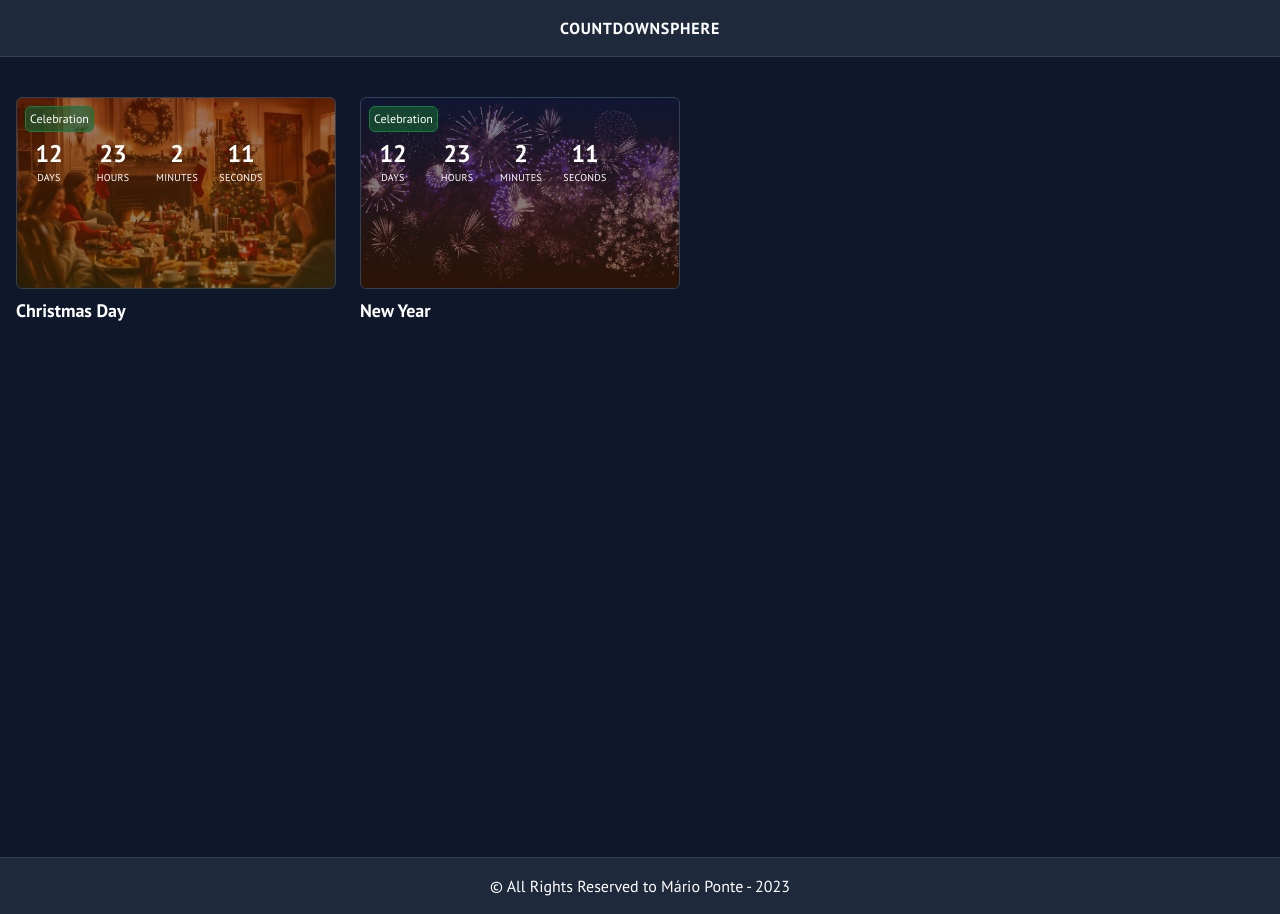
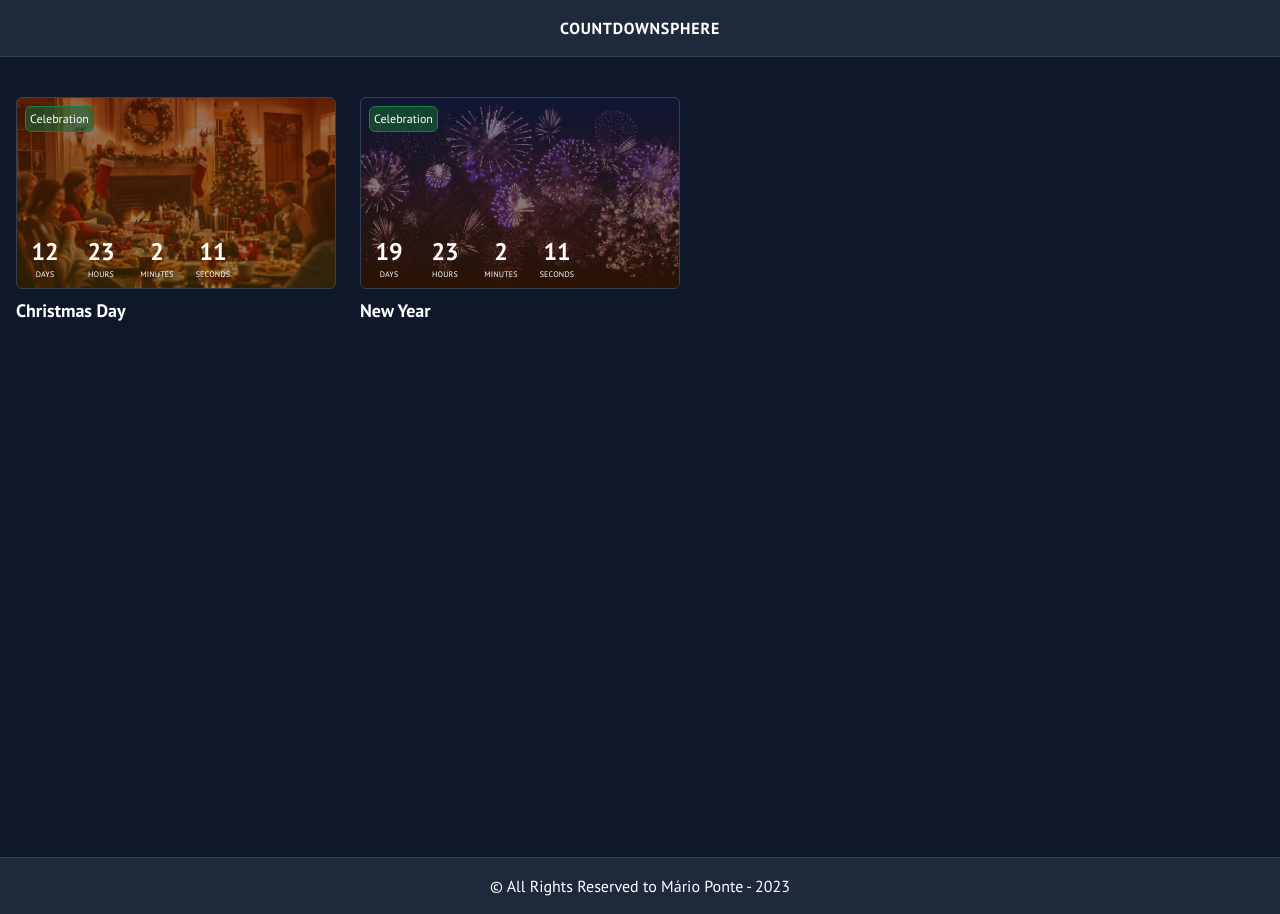
Before and after one commit to MarioPonte/CountdownSphere, a Next.js app: page / in a window 1280 px wide. Built offline with nearby package versions, Linux system fonts and the light colour scheme.

Commit message:
finishing MiniCountdown component

```diff
--- a/app/components/MiniCountdown.tsx
+++ b/app/components/MiniCountdown.tsx
@@ -12,38 +12,38 @@ const Countdown: React.FC<CountdownProps> = ({ days, hours, minutes, seconds, me
 
     return (
         <div className="flex mt-10 select-none">
-            <div className={`${days === 0 && "hidden"} w-16`}>
+            <div className={`${days === 0 && "hidden"} w-14`}>
                 <div className="text-2xl font-bold">
                     {days}
                 </div>
-                <div className="text-[10px] uppercase tracking-wide">
+                <div className="text-[8px] uppercase tracking-wide">
                     Days
                 </div>
             </div>
 
-            <div className={`${(days === 0 && hours === 0) && "hidden"} w-16`}>
+            <div className={`${(days === 0 && hours === 0) && "hidden"} w-14`}>
                 <div className="text-2xl font-bold">
                     {hours}
                 </div>
-                <div className="text-[10px] uppercase tracking-wide">
+                <div className="text-[8px] uppercase tracking-wide">
                     Hours
                 </div>
             </div>
 
-            <div className={`${(days === 0 && hours === 0 && minutes === 0) && "hidden"} w-16`}>
+            <div className={`${(days === 0 && hours === 0 && minutes === 0) && "hidden"} w-14`}>
                 <div className="text-2xl font-bold">
                     {minutes}
                 </div>
-                <div className="text-[10px] uppercase tracking-wide">
+                <div className="text-[8px] uppercase tracking-wide">
                     Minutes
                 </div>
             </div>
 
-            <div className={`${(days === 0 && hours === 0 && minutes === 0 && seconds === 0) && "hidden"} w-16`}>
+            <div className={`${(days === 0 && hours === 0 && minutes === 0 && seconds === 0) && "hidden"} w-14`}>
                 <div className="text-2xl font-bold">
                     {seconds}
                 </div>
-                <div className="text-[10px] uppercase tracking-wide">
+                <div className="text-[8px] uppercase tracking-wide">
                     Seconds
                 </div>
             </div>
--- a/app/counters.ts
+++ b/app/counters.ts
@@ -1,8 +1,7 @@
-// counters.ts
 export function calculateCountdown(targetDate: Date): number[] {
     const currentDate = new Date();
 
-    // Atualiza para o próximo ano, se o evento já passou
+    // Update for next year, if the event has already passed
     if (currentDate > targetDate) {
         targetDate.setFullYear(targetDate.getFullYear() + 1);
     }
@@ -21,11 +20,21 @@ export function getNextChristmas(): Date {
     const currentDate = new Date();
     const currentYear = currentDate.getFullYear();
 
-    // Define o Natal do ano atual
+    // Define Christmas for the current year
     const targetDate = new Date(`${currentYear}-12-25T00:00:00`);
 
-    // Se o Natal já passou, define o Natal do próximo ano
+    // If Christmas passed, define for the next year
     if (currentDate > targetDate) targetDate.setFullYear(currentYear + 1);
 
     return targetDate;
 }
+
+export function getNewYear(): Date {
+    const currentDate = new Date();
+    const currentYear = currentDate.getFullYear();
+
+    // Define New Year for the current year
+    const targetDate = new Date(`${currentYear+1}-01-01T00:00:00`);
+
+    return targetDate;
+}
--- a/app/newyearcountdown/page.tsx
+++ b/app/newyearcountdown/page.tsx
@@ -5,33 +5,28 @@ import { useEffect, useState } from "react";
 import CountdownInfo from "../components/CountdownInfo";
 import Countdown from "../components/Countdown";
 import FullscreenBtn from "../components/FullscreenBtn";
+import { calculateCountdown, getNewYear } from "../counters";
 
 export default function Page() {
 
-  const [countdown, setCountdown] = useState([]);
+  const [countdown, setCountdown] = useState<number[]>([]);
 
-  useEffect(() => {
-    const countdownInterval = setInterval(() => {
-      const currentDate = new Date();
-      const targetDate = new Date(`01/01/${currentDate.getFullYear() + 1} 00:00:00`);
-      const difference = targetDate.getTime() - currentDate.getTime();
+      useEffect(() => {
+          const targetDate = getNewYear();
 
-      const d = Math.floor(difference / (1000 * 60 * 60 * 24));
-      const h = Math.floor((difference % (1000 * 60 * 60 * 24)) / (1000 * 60 * 60));
-      const m = Math.floor((difference % (1000 * 60 * 60)) / (1000 * 60));
-      const s = Math.floor((difference % (1000 * 60)) / 1000);
+          const updateCountdown = () => {
+              const countdownValues = calculateCountdown(targetDate);
+              setCountdown(countdownValues);
+          };
 
-      const countdownArray: any = [d, h, m, s];
-      setCountdown(countdownArray);
+          // Atualiza a contagem a cada segundo
+          const countdownInterval = setInterval(updateCountdown, 1000);
 
-      // Check if the year changes
-      if (countdownArray.every((value: any) => value === 0)) {
-        clearInterval(countdownInterval); // Stop interval
-      }
-    }, 1000);
+          // Inicializa o contador imediatamente
+          updateCountdown();
 
-    return () => clearInterval(countdownInterval);
-  }, []);
+          return () => clearInterval(countdownInterval);
+      }, []);
 
   const year = new Date();
 
--- a/app/page.tsx
+++ b/app/page.tsx
@@ -3,18 +3,22 @@
 import { useEffect, useState } from "react";
 import CountdownCard from "./components/CountdownCard";
 import MiniCountdown from "./components/MiniCountdown";
-import { calculateCountdown, getNextChristmas } from "./counters";
+import { calculateCountdown, getNewYear, getNextChristmas } from "./counters";
 
 export default function Home() {
 
-  const [countdown, setCountdown] = useState<number[]>([]);
+  const [countdownChristmas, setCountdownChristmas] = useState<number[]>([]);
+  const [countdownNewYear, setCountdownNewYear] = useState<number[]>([]);
 
   useEffect(() => {
-    const targetDate = getNextChristmas();
+    const targetDateChristmas = getNextChristmas();
+    const targetDateNewYear = getNewYear();
 
     const updateCountdown = () => {
-      const countdownValues = calculateCountdown(targetDate);
-      setCountdown(countdownValues);
+      const countdownValuesChristmas = calculateCountdown(targetDateChristmas);
+      const countdownValuesNewYear = calculateCountdown(targetDateNewYear);
+      setCountdownChristmas(countdownValuesChristmas);
+      setCountdownNewYear(countdownValuesNewYear);
     };
 
     // Atualiza a contagem a cada segundo
@@ -33,13 +37,13 @@ export default function Home() {
 
       <div className="flex flex-wrap gap-6">
         <CountdownCard name="Christmas Day" path="/christmascountdown" image={`christmas.webp`} gradient="linear-gradient(to bottom, rgba(90,18,0,0.6),rgba(66,47,6,0.6))">
-          <div className="absolute text-center flex flex-col justify-center items-center">
-            <MiniCountdown days={countdown[0]} hours={countdown[1]} minutes={countdown[2]} seconds={countdown[3]} message="Happy Christmas!" />
+          <div className="absolute bottom-2 text-center flex flex-col justify-center items-center">
+            <MiniCountdown days={countdownChristmas[0]} hours={countdownChristmas[1]} minutes={countdownChristmas[2]} seconds={countdownChristmas[3]} message="Happy Christmas!" />
           </div>
         </CountdownCard>
         <CountdownCard name="New Year" path="/newyearcountdown" image={`background.png`} gradient="linear-gradient(to bottom, rgba(23,37,84,0.6),rgba(66,32,6,0.6))">
-          <div className="absolute text-center flex flex-col justify-center items-center">
-            <MiniCountdown days={countdown[0]} hours={countdown[1]} minutes={countdown[2]} seconds={countdown[3]} message="Happy Christmas!" />
+          <div className="absolute bottom-2 text-center flex flex-col justify-center items-center">
+            <MiniCountdown days={countdownNewYear[0]} hours={countdownNewYear[1]} minutes={countdownNewYear[2]} seconds={countdownNewYear[3]} message="Happy New Year!" />
           </div>
         </CountdownCard>
       </div>
```
